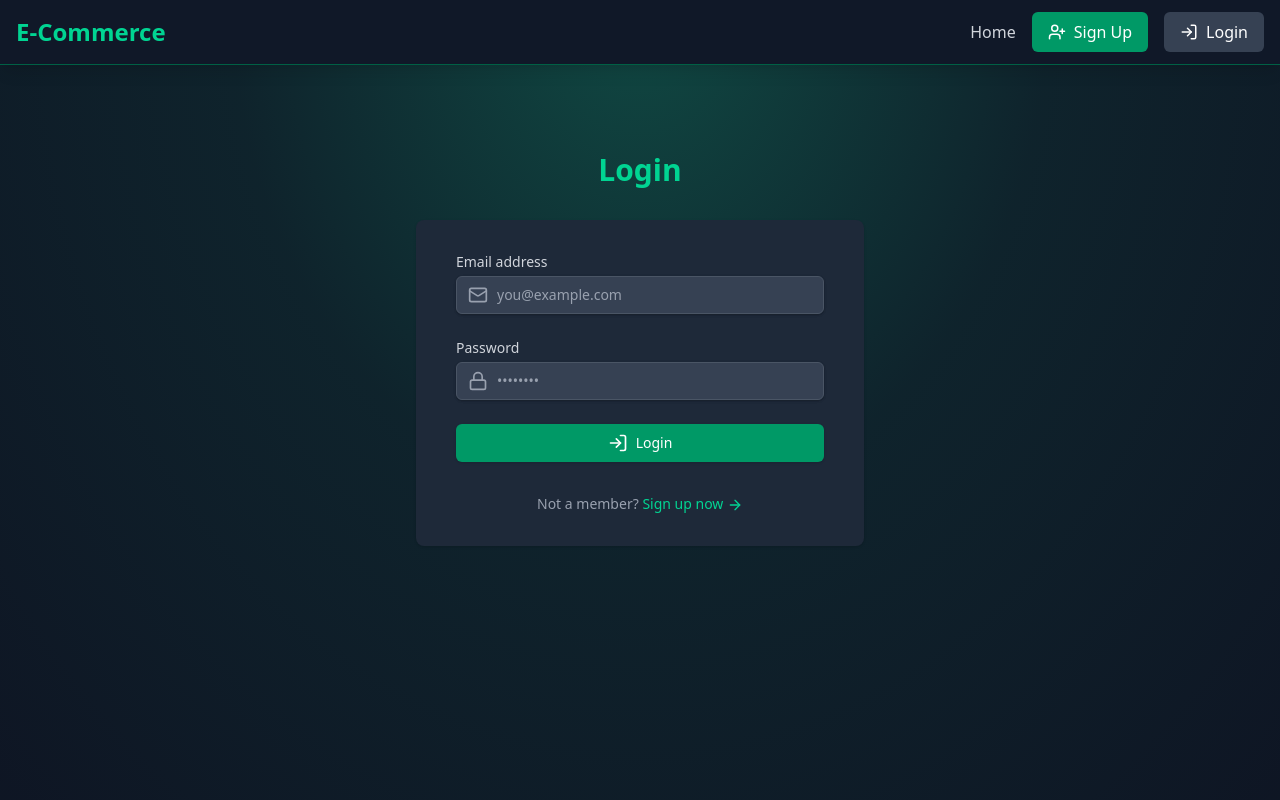
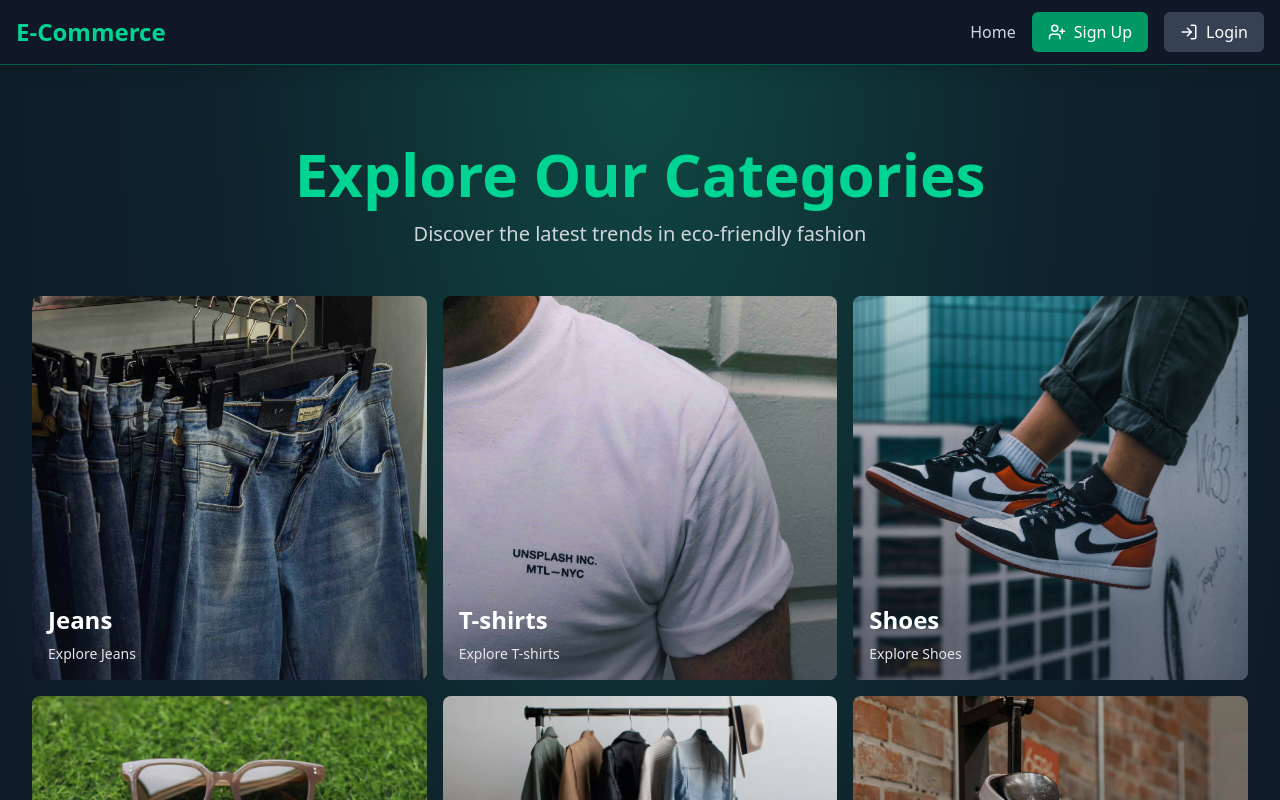
Before and after one commit to hariskhn/ECommerce-MERN, a React (Vite) app in the folder frontend/: page / in a window 1280 px wide. Before the commit this address led to /login. Shown: the top 800 px of the page. Built offline with nearby package versions, Linux system fonts and the light colour scheme; no server answers.

Commit message:
Added routes for AdminPage and CategoryPage

```diff
--- a/frontend/src/App.jsx
+++ b/frontend/src/App.jsx
@@ -8,6 +8,8 @@ import { Toaster } from "react-hot-toast"
 import { useUserStore } from "./stores/useUserStore"
 import { useEffect } from "react"
 import LoadingSpinner from "./components/LoadingSpinner"
+import AdminPage from "./pages/AdminPage"
+import CategoryPage from "./pages/CategoryPage"
 
 function App() {
   const { user, checkAuth, checkingAuth } = useUserStore();
@@ -31,9 +33,11 @@ function App() {
       <div className="relative z-50 pt-20">
         <Navbar />
         <Routes>
-          <Route path='/' element={user ? <HomePage /> : <Navigate to="/login" />} />
+          <Route path='/' element={ <HomePage /> } />
           <Route path='/signup' element={!user ? <SignUpPage /> : <Navigate to='/' />} />
           <Route path='/login' element={!user ? <LoginPage /> : <Navigate to='/' />} />
+          <Route path='/secret-dashboard' element={user?.role === "admin" ? <AdminPage /> : <Navigate to='/login' />} />
+          <Route path='/category/:category' element={ <CategoryPage /> } />
         </Routes>
       </div>
       <Toaster />
```
